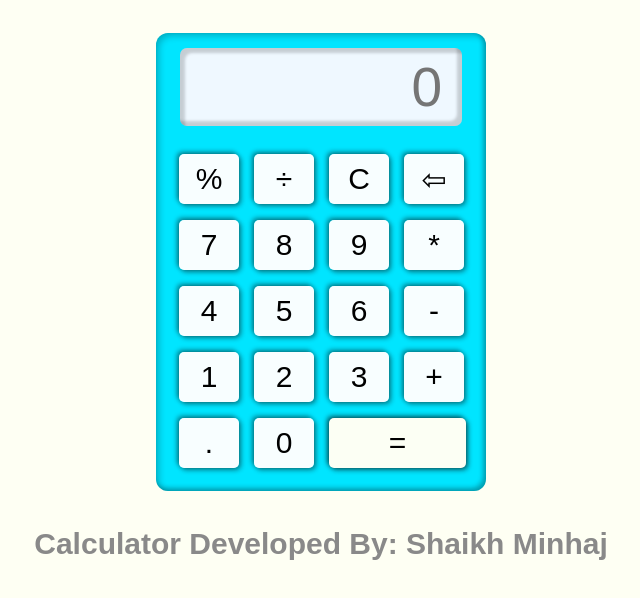
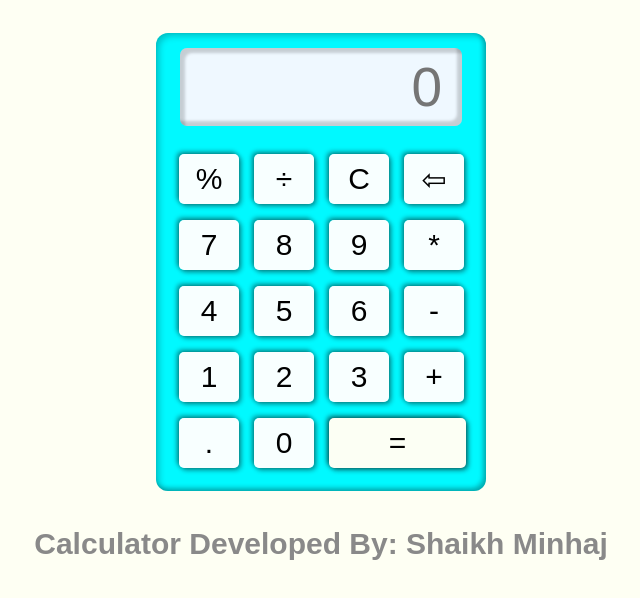
Before and after one commit to minhaj-313/Calculator_1, a plain HTML site: page index.html in a window 1280 px wide. Shown: the part 124-722 px from the top of the page, without its empty margins (319-959 px from the left). Drawn offline with Linux system fonts and the light colour scheme.

Commit message:
Update calci.css

```diff
--- a/calci.css
+++ b/calci.css
@@ -15,7 +15,7 @@
 }
 
 .calculator {
-    background-color: rgb(0, 229, 255);
+    background-color: rgb(0, 249, 255);
     padding: 15px;
     border-radius: 12px;
     box-shadow: inset 3px 3px 7px rgba(0, 0, 0, 0.23),
```
